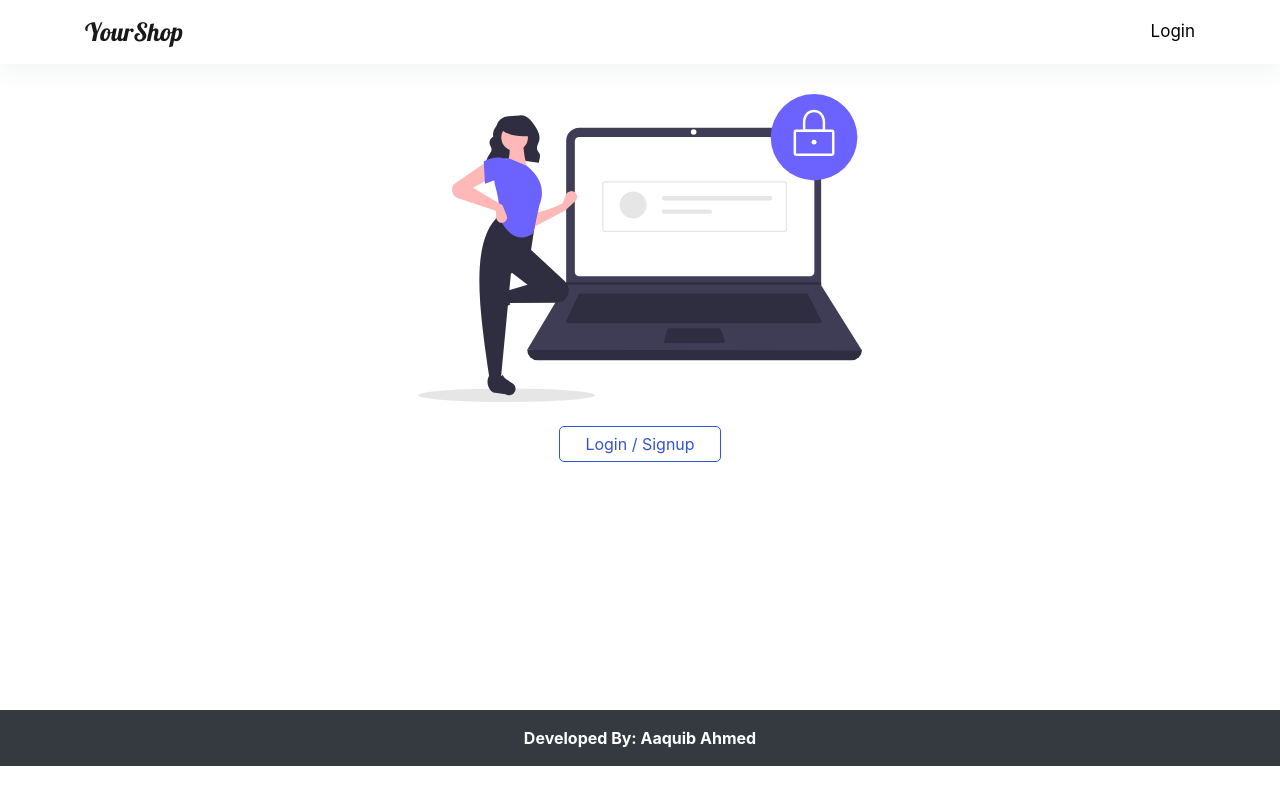
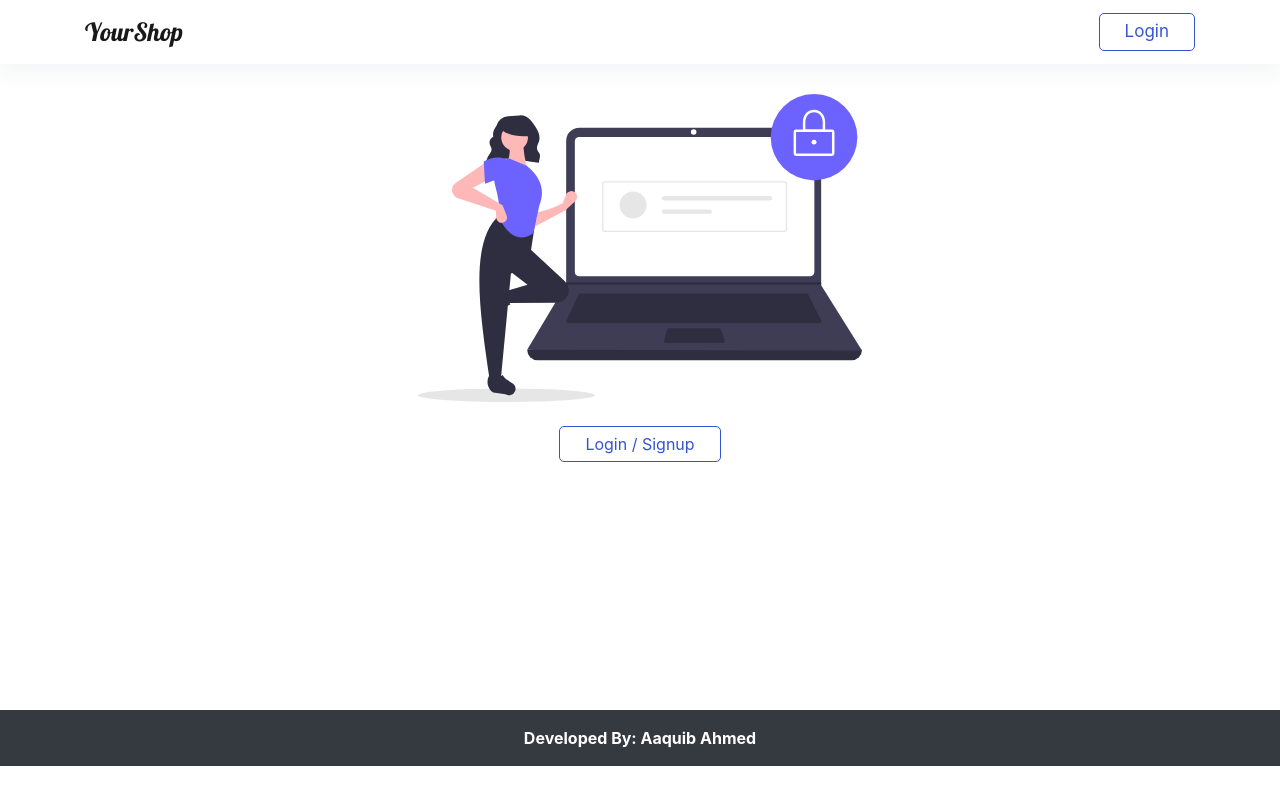
Before and after one commit to killcodeX/ecommerce-redux, a React (Create React App) app: page /login in a window 1280 px wide. Built offline with nearby package versions, Linux system fonts and the light colour scheme.

Commit message:
auth not working properly

```diff
--- a/src/App.js
+++ b/src/App.js
@@ -1,21 +1,34 @@
-import React from "react";
-import { Route, Switch} from "react-router-dom";
+import React, { useEffect } from "react";
+import { Route, Switch } from "react-router-dom";
 import { BrowserRouter as Router } from "react-router-dom";
-import {useHistory } from "react-router-dom";
+import { useHistory } from "react-router-dom";
 import { Login, Error, PrivateRoute, LoginPage } from "./auth";
 import { MainPage, ProductPage, Cart } from "./Pages";
-import { Header, Footer } from "./components";
-
+import { Header, Footer, Spinner } from "./components";
+import { useAuth0 } from "@auth0/auth0-react";
 
 const Routing = () => {
   const history = useHistory();
+  const { isAuthenticated, user } = useAuth0();
+  const isUser = isAuthenticated && user;
+
+    useEffect(() => {
+      if(isAuthenticated){
+        history.push('/product')
+      } else{
+        history.push('/login')
+      }
+    }, [])
+
   return (
     <Switch>
-      {/* <Redirect exact from="/" to={loggedIn ? '/dashboard' : '/sign-in'} /> */}
-      <Route exact path="/login" component={LoginPage} />
-      <Route exact path="/product" component={MainPage} />
+      {/* <PrivateRoute path="/" exact={true}>
+        <MainPage />
+      </PrivateRoute> */}
+      <Route exact path='/product' component={MainPage} />
       <Route exact path="/product/:id" component={ProductPage} />
       <Route exact path="/cart" component={Cart} />
+      <Route exact path="/login" component={LoginPage} />
       <Route component={Error} />
     </Switch>
   );
@@ -32,12 +45,3 @@ function App() {
 }
 
 export default App;
-
-{
-  /* <Route exact path="/" component={MainPage} /> */
-}
-{
-  /* <Route exact path="/login" component={Login} />
-        <Route path="/product/:id" component={ProductPage} />
-        <Route path="/cart" component={Cart} /> */
-}
--- a/src/auth/privateRoute.js
+++ b/src/auth/privateRoute.js
@@ -1,17 +1,15 @@
 import React from "react";
-import { Route, Redirect } from "react-router-dom";
-import { useSelector } from "react-redux";
-import { useAuth0 } from '@auth0/auth0-react';
+import { Route } from "react-router-dom";
+import { withAuthenticationRequired } from "@auth0/auth0-react";
+import { Spinner } from "../components";
 
-export default function PrivateRoute({ component: Component, ...rest }) {
-  const { isAuthenticated, user } = useAuth0();
-  const isUser = isAuthenticated && user;
-  return (
-    <Route
-      {...rest}
-      render={() => {
-        return isUser ? <Component/> : <Redirect to='/login'></Redirect>;
-      }}
-    ></Route>
-  );
-}
+const ProtectedRoute = ({ component, ...args }) => (
+  <Route
+    component={withAuthenticationRequired(component, {
+      onRedirecting: () => <Spinner />,
+    })}
+    {...args}
+  />
+);
+
+export default ProtectedRoute;
--- a/src/components/header.js
+++ b/src/components/header.js
@@ -1,15 +1,23 @@
 import React from "react";
 import { Link } from "react-router-dom";
-import { useSelector, useDispatch } from "react-redux";
 import { userLogout } from "../redux/actions/actions";
+import { useAuth0 } from "@auth0/auth0-react";
 
 export default function Header() {
-  const dispatch = useDispatch();
-  const loggedIn = useSelector((state) => state.Auth.loggedIn);
+  const {
+    isAuthenticated,
+    loginWithRedirect,
+    logout,
+    user,
+    isloading,
+  } = useAuth0();
 
-  const handleLogOut = () => {
-    dispatch(userLogout());
-  };
+  const imgStyle = {
+    width:'12%', height:'20%', borderRadius:'50%', objectFit:'cover', marginLeft:'15px'
+  }
+
+  const isUser = isAuthenticated && user;
+
 
   return (
     <nav className="navbar fixed navbar-expand-lg navbar-light">
@@ -18,7 +26,7 @@ export default function Header() {
           YourShop
         </Link>
         <div className="ml-auto">
-          {loggedIn ? (
+          {isUser ? (
             <div>
               <Link
                 className="nav-item"
@@ -27,21 +35,21 @@ export default function Header() {
               >
                 <i className="fas fa-shopping-cart"></i>
               </Link>
+              {isUser && user.picture && <img src={user.picture} alt={user.name} style={imgStyle} />}
               <button
                 className="nav-item btn-cart-rem ml-3"
-                onClick={handleLogOut}
+                onClick={() => logout({ returnTo: window.location.origin })}
               >
                 Log Out
               </button>
             </div>
           ) : (
-            <Link
-              className="nav-item"
-              to="/sign-in"
-              style={{ textDecoration: "none" }}
+            <button
+              className="nav-item btn-buy"
+              onClick={() => loginWithRedirect()}
             >
               Login
-            </Link>
+            </button>
           )}
         </div>
       </div>
--- a/src/index.js
+++ b/src/index.js
@@ -5,6 +5,8 @@ import App from "./App";
 import { Provider } from "react-redux";
 import store from "./redux/store";
 import { Auth0Provider } from "@auth0/auth0-react";
+
+
 
 ReactDOM.render(
   <React.StrictMode>
```
Also changed, not shown: 2 other files (tests, documents, lock files or other folders).
